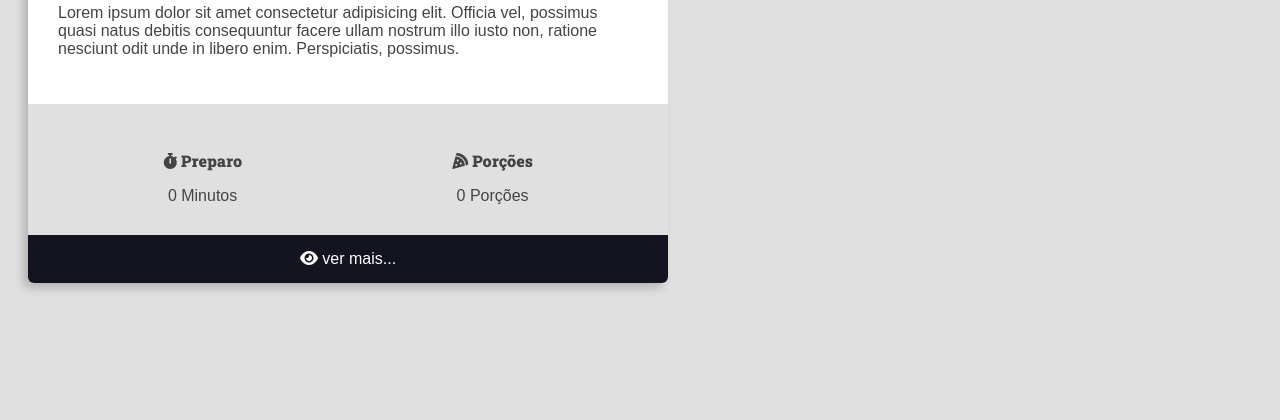
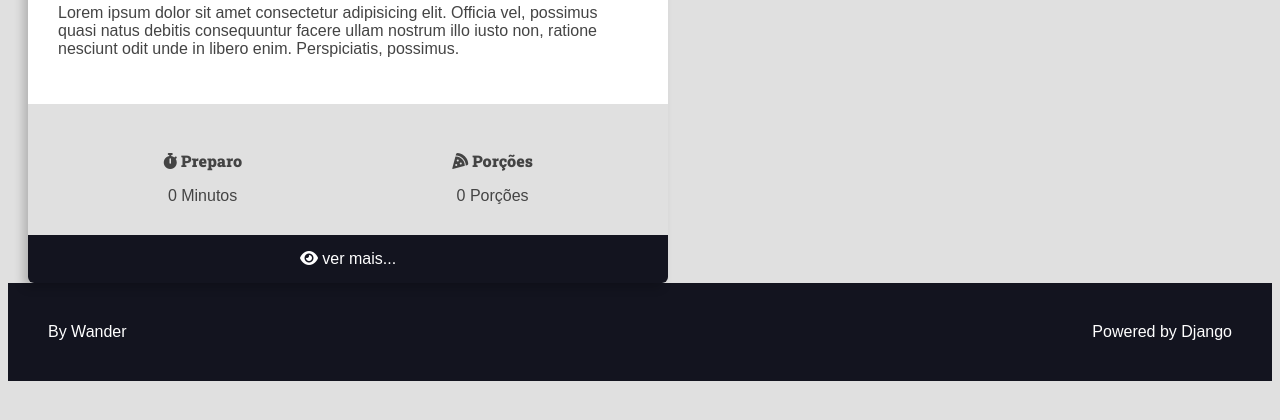
Before and after one commit to cawander/RECEITAS, a Django app: page / in a window 1280 px wide. Shown: the part 345-765 px from the top of the page. Run offline with Django 5.2, Linux system fonts and the light colour scheme; some libraries are stand-ins or nearby versions.

Commit message:
Footer created

```diff
--- /dev/null
+++ b/recipes/templates/recipes/partials/footer.html
@@ -0,0 +1,9 @@
+<footer class="main-footer">
+    <div class="developer">
+        <a href="https://www.cawander.com.br" target="_blank" rel="noreferrer noopener"> By Wander </a>
+    </div>
+
+    <div class="powered">
+        <a href="https://www.djangoproject.com" target="_blank" rel="noreferrer noopener"> Powered by Django </a>
+    </div>
+</footer>
--- a/recipes/templates/recipes/partials/head.html
+++ b/recipes/templates/recipes/partials/head.html
@@ -249,6 +249,25 @@
             filter: brightness(2.0);
         }
 
+        .main-footer{
+            display: flex;
+            align-items: center;
+            justify-content: space-between;
+            background: var(--color-primary-dark);
+            color: varO(--color-white);
+            padding: var(--spacing-gutter-large);
+        }
+
+        .main-footer a{
+            color: var(--color-white);
+            text-decoration: none;
+            transition: all 300ms ease-in-out;
+        }
+
+        .main-footer a:hover{
+            filter:brightness(.8);
+        }
+
     </style>
 
 </head>
--- /dev/null
+++ b/recipes/templates/recipes/partials/recipe.html
@@ -0,0 +1,52 @@
+<div class="recipe recipe-list-item">
+    <div class="recipe-list-cover">
+        <img src="https://via.placeholder.com/1280x720.png/269fe6" alt="Temporário" class="">
+    </div>
+    <div class="recipe-title-container">
+        <h2 class="recipe-title">Lorem ipsum sit amet.</h2>
+    </div>
+
+    <div class="recipe-author">
+        <span class="recipe-author-item">
+            <i class="fas fa-user"></i>
+            Wander
+        </span>
+        <span class="recipe-author-item">
+            <i class="fas fa-calender-alt"></i>
+            29/04/2024 às 14:02
+        </span>
+        <span class="recipe-author-item">
+            <a href="/recipes/category/cafe-da-manha/">
+                <i class="fas fa-calender-alt"></i>
+                <span>Café da manhã</span>
+            </a>
+        </span>
+    </div>
+    <div class="recipe-content">
+        <p>
+            Lorem ipsum dolor sit amet consectetur adipisicing elit. Officia vel, possimus quasi natus debitis consequuntur facere ullam nostrum illo iusto non, ratione nesciunt odit unde in libero enim. Perspiciatis, possimus.
+        </p>
+    </div>
+
+    <div class="recipe-meta-container">
+        <div class="recipe-meta recipe-preparation">
+            <h3 class="recipe-meta-title"><i class="fas fa-stopwatch"></i> Preparo </h3>
+            <div class="recipe-meta-text">
+                0 Minutos
+            </div>
+        </div>
+        <div class="recipe-meta recipe-servings">
+            <h3 class="recipe-meta-title"><i class="fas fa-pizza-slice"></i> Porções</h3>
+            <div class="recipe-meta-text">
+                0 Porções
+            </div>
+        </div>
+    </div>
+    <footer class="recipe-footer">
+        <a class="recipe-read-more button button-dark button-full-width" href="/recipe/3">
+            <i class="fas fa-eye"></i>
+            <span> ver mais... </span>
+        </a>
+
+    </footer>
+</div>
```
Also changed, not shown: recipes/templates/recipes/pages/home.html (+3 -52 lines).
